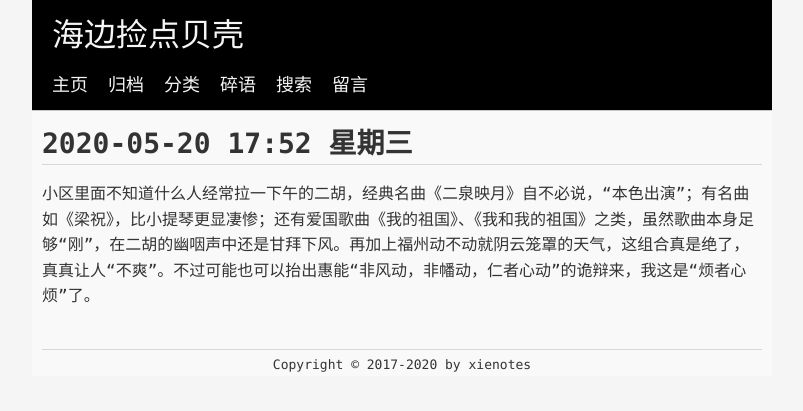
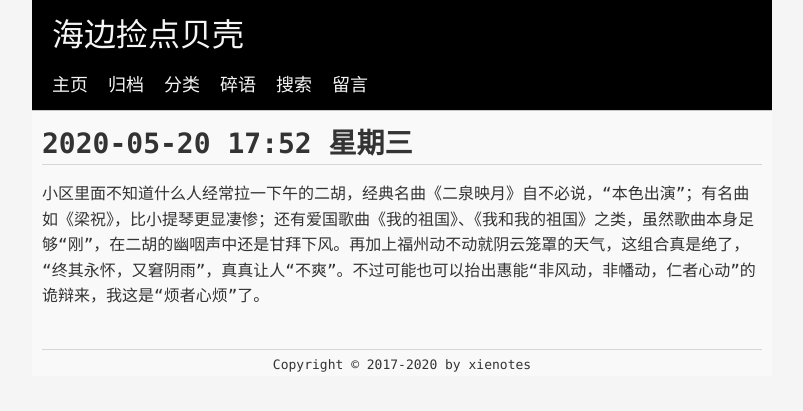
Before and after one commit to xienotes/xienotes.github.io, a Jekyll site: the page built from _posts/2020-05-20-35520.md, in a window 1280 px wide. Shown: the top 411 px of the page, without its empty margins (238-1041 px from the left). Built offline with Jekyll 4.4.1, drawn with Linux system fonts in a browser that asks for light colours.

Commit message:
Update 2020-05-20-35520.md

```diff
--- a/_posts/2020-05-20-35520.md
+++ b/_posts/2020-05-20-35520.md
@@ -7,4 +7,4 @@ mf-post-status:
 slug: '35520'
 category: social
 ---
-小区里面不知道什么人经常拉一下午的二胡，经典名曲《二泉映月》自不必说，“本色出演”；有名曲如《梁祝》，比小提琴更显凄惨；还有爱国歌曲《我的祖国》、《我和我的祖国》之类，虽然歌曲本身足够“刚”，在二胡的幽咽声中还是甘拜下风。再加上福州动不动就阴云笼罩的天气，这组合真是绝了，真真让人“不爽”。不过可能也可以抬出惠能“非风动，非幡动，仁者心动”的诡辩来，我这是“烦者心烦”了。
+小区里面不知道什么人经常拉一下午的二胡，经典名曲《二泉映月》自不必说，“本色出演”；有名曲如《梁祝》，比小提琴更显凄惨；还有爱国歌曲《我的祖国》、《我和我的祖国》之类，虽然歌曲本身足够“刚”，在二胡的幽咽声中还是甘拜下风。再加上福州动不动就阴云笼罩的天气，这组合真是绝了，“终其永怀，又窘阴雨”，真真让人“不爽”。不过可能也可以抬出惠能“非风动，非幡动，仁者心动”的诡辩来，我这是“烦者心烦”了。
```
